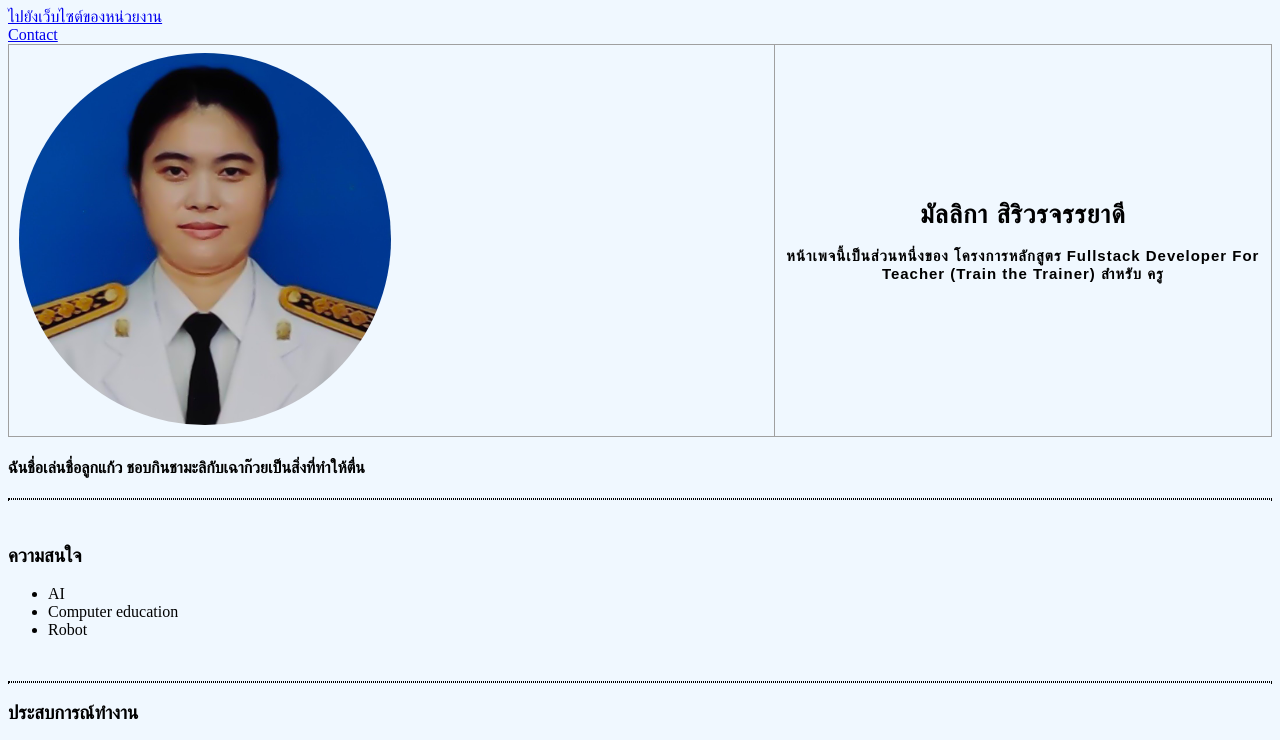
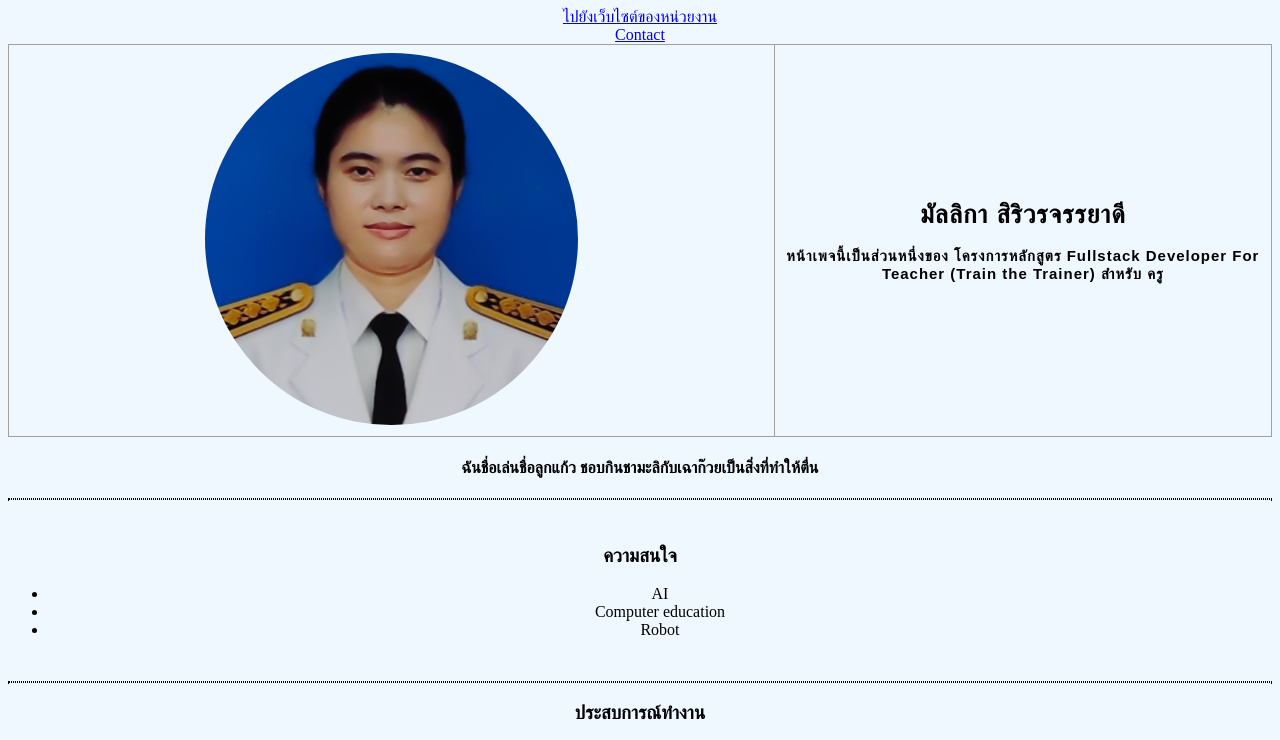
Before and after one commit to siriMallika/mypage2024, a plain HTML site: page index.html in a window 1280 px wide. Shown: the top 740 px of the page. Drawn offline with Linux system fonts and the light colour scheme.

Commit message:
Add files via upload

```diff
--- a/index.html
+++ b/index.html
@@ -7,7 +7,7 @@
     <title>ครูลูกแก้ว</title>
     <link rel="stylesheet" href="styles.css">
 </head>
-<body style="background-color: aliceblue;">
+<body style="background-color: aliceblue; align-content: center;" align="center">
 
 
     <a href = "http://bual.ac.th"> ไปยังเว็บไซต์ของหน่วยงาน</a>
```
